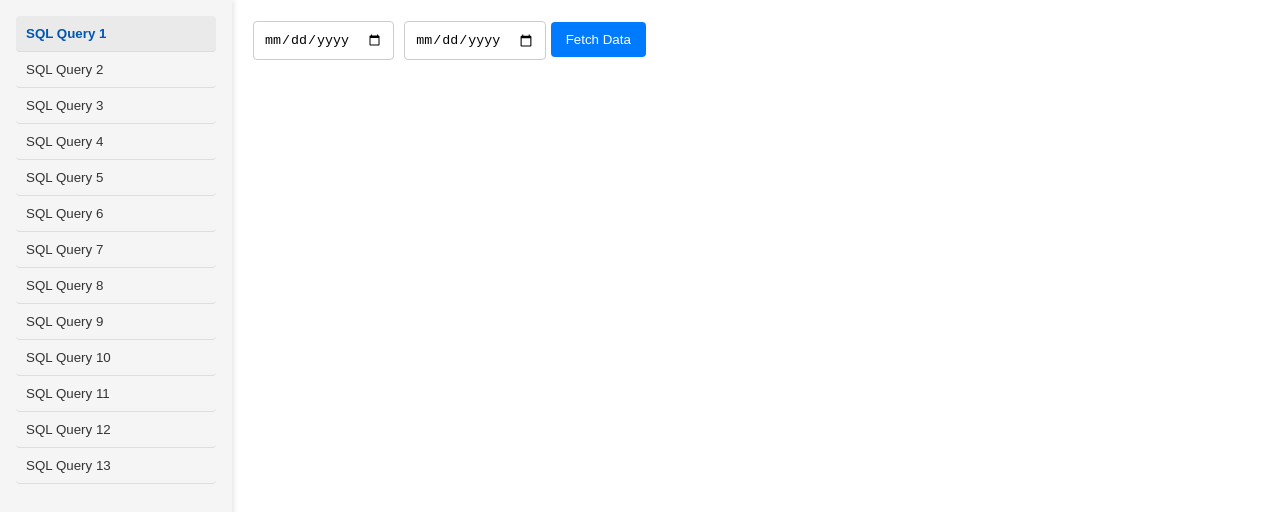
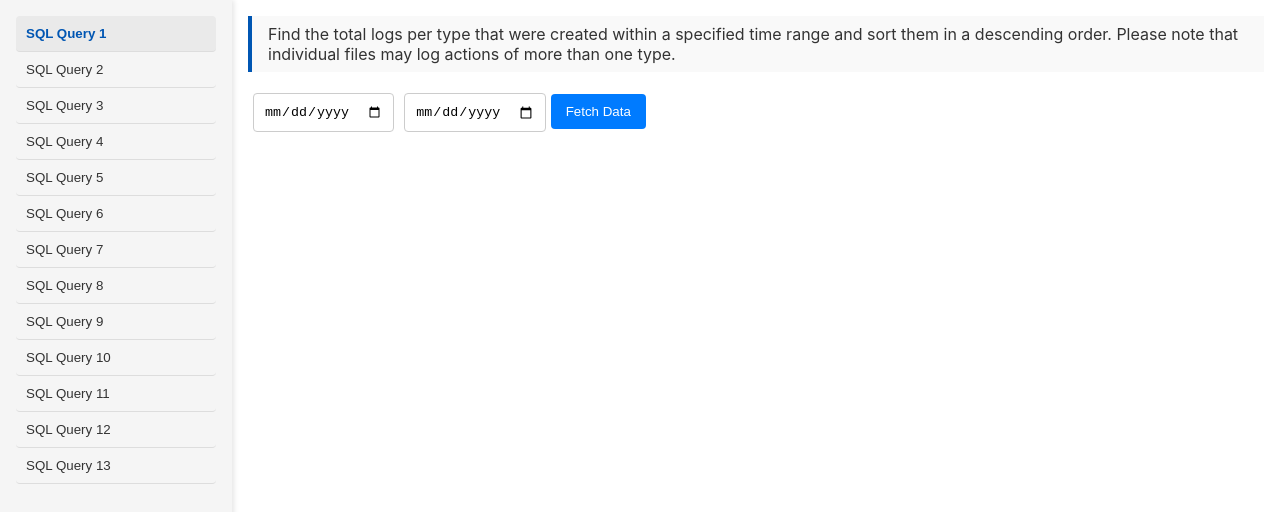
Before and after one commit to panosvlo/logdb, a React (Create React App) app in the folder logdb-dashboard/: page / in a window 1280 px wide. Both pictures are taken after a click on the button "SQL Query 1". Shown: the top 512 px of the page. Built offline with nearby package versions, Linux system fonts and the light colour scheme.

Commit message:
Added description in the queries Fixed the sidebar order

```diff
--- a/logdb-dashboard/src/ApiForm.js
+++ b/logdb-dashboard/src/ApiForm.js
@@ -5,6 +5,7 @@ const ApiForm = ({ api, params, onParamChange, onSubmit }) => {
 
   return (
     <form onSubmit={onSubmit}>
+      <div className="api-description">{api.description}</div>
       {api.params.map((param, index) => (
         <input
           key={index}
--- a/logdb-dashboard/src/App.css
+++ b/logdb-dashboard/src/App.css
@@ -89,4 +89,15 @@
   flex-grow: 1;
   padding: 1rem;
 }
-/* Continue with your existing styles below... */
+
+
+
+.api-description {
+  text-align: left;
+  padding: 0.5rem 1rem;
+  margin-bottom: 1rem;
+  border-left: 4px solid #0056b3; /* Add a left border for emphasis */
+  background-color: #f9f9f9; /* Light background for the description */
+  color: #333;
+  font-size: 1rem;
+}
--- a/logdb-dashboard/src/apiConfig.js
+++ b/logdb-dashboard/src/apiConfig.js
@@ -2,6 +2,7 @@ const apis = [
   {
     name: 'SQL Query 1',
     endpoint: '/api/logs/countByType',
+    description: 'Find the total logs per type that were created within a specified time range and sort them in a descending order. Please note that individual files may log actions of more than one type.',
     params: [
       { name: 'startDate', type: 'date', placeholder: 'Start Date', value: '' },
       { name: 'endDate', type: 'date', placeholder: 'End Date', value: '' }
@@ -10,8 +11,9 @@ const apis = [
   {
     name: 'SQL Query 2',
     endpoint: '/api/logs/total-per-day',
+    description: 'Find the total logs per day for a specific action type and time range.',
     params: [
-      { name: 'method', type: 'text', placeholder: 'HTTP Method', value: 'GET' }, // Assuming 'GET' is the default value
+      { name: 'method', type: 'text', placeholder: 'HTTP Method', value: 'GET' },
       { name: 'startDate', type: 'date', placeholder: 'Start Date', value: '' },
       { name: 'endDate', type: 'date', placeholder: 'End Date', value: '' }
     ]
@@ -19,6 +21,7 @@ const apis = [
   {
     name: 'SQL Query 3',
     endpoint: '/api/logs/mostCommonLog',
+    description: 'Find the most common log per source IP for a specific day.',
     params: [
       { name: 'specificDate', type: 'date', placeholder: 'Specific Date', value: '' }
     ]
@@ -26,6 +29,7 @@ const apis = [
   {
     name: 'SQL Query 4',
     endpoint: '/api/logs/topBlockActions',
+    description: 'Find the top-5 Block IDs with regards to total number of actions per day for a specific date range (for types that Block ID is available).',
     params: [
       { name: 'startDate', type: 'date', placeholder: 'Start Date', value: '' },
       { name: 'endDate', type: 'date', placeholder: 'End Date', value: '' }
@@ -33,36 +37,48 @@ const apis = [
   },
 	{
 	name: 'SQL Query 5',
+	endpoint: '/api/logs/referrers/multiple-resources',
+	description: 'Find the referers (if any) that have led to more than one resources.',
+	params: [] // No parameters required for this API
+	},
+  {
+    name: 'SQL Query 6',
     endpoint: '/api/logs/secondMostCommonResource',
+    description: 'Find the 2nd–most–common resource requested.',
     params: [
       // This API doesn't require any parameters
     ]
   },
   {
-    name: 'SQL Query 6',
+    name: 'SQL Query 7',
     endpoint: '/api/logs/accessLogsSize',
+    description: 'Find the access log (all fields) where the size is less than a specified number.',
     params: [
       { name: 'size', type: 'number', placeholder: 'Size', value: '300' } // Default value set to 300
     ]
   },
     {
-      name: 'SQL Query 7',
-      endpoint: '/api/logs/accessLogs/firefox',
-      params: [] // No parameters required for this API
-    },
-    {
       name: 'SQL Query 8',
       endpoint: '/api/logs/blocks',
+      description: 'Find the blocks that have been replicated the same day that they have also been served.',
       params: [] // No parameters required for this API
     },
     {
       name: 'SQL Query 9',
       endpoint: '/api/logs/blockAllocationsAndReplicationsSameHour',
+      description: ' Find the blocks that have been replicated the same day and hour that they have also been served.',
       params: [] // No parameters required for this API
     },
 	{
       name: 'SQL Query 10',
+      endpoint: '/api/logs/accessLogs/firefox',
+      description: 'Find access logs that specified a particular version of Firefox as their browser.',
+      params: [] // No parameters required for this API
+    },
+    {
+      name: 'SQL Query 11',
       endpoint: '/api/logs/methodUsage',
+      description: 'Find IPs that have issued a particular HTTP method on a particular time range.',
       params: [
           { name: 'httpMethod', type: 'text', placeholder: 'HTTP Method', value: 'GET' },
           { name: 'startDate', type: 'date', placeholder: 'Start Date', value: '' },
@@ -70,8 +86,9 @@ const apis = [
         ]
       },
       {
-        name: 'SQL Query 11',
+        name: 'SQL Query 12',
         endpoint: '/api/logs/ipsWithTwoMethods',
+        description: 'Find IPs that have issued two particular HTTP methods on a particular time range.',
         params: [
           { name: 'method1', type: 'text', placeholder: 'Method 1', value: 'GET' },
           { name: 'method2', type: 'text', placeholder: 'Method 2', value: 'POST' },
@@ -80,18 +97,14 @@ const apis = [
         ]
       },
       {
-        name: 'SQL Query 12',
+        name: 'SQL Query 13',
         endpoint: '/api/logs/distinctMethods',
+        description: 'Find IPs that have issued any four distinct HTTP methods on a particular time range',
         params: [
           { name: 'startDate', type: 'date', placeholder: 'Start Date', value: '' },
           { name: 'endDate', type: 'date', placeholder: 'End Date', value: '' },
-          { name: 'minMethods', type: 'number', placeholder: 'Minimum Methods', value: 2 }
+          { name: 'minMethods', type: 'number', placeholder: 'Minimum Methods', value: 4 }
         ]
-      },
-      {
-        name: 'SQL Query 13',
-        endpoint: '/api/logs/referrers/multiple-resources',
-        params: [] // No parameters required for this API
       },
 ];
 
--- a/logdb-dashboard/src/index.css
+++ b/logdb-dashboard/src/index.css
@@ -68,3 +68,15 @@ tr:nth-child(even) td {
 tr:hover td {
   background-color: #f1f1f1;
 }
+
+
+
+.api-description {
+  text-align: left;
+  padding: 0.5rem 1rem;
+  margin-bottom: 1rem;
+  border-left: 4px solid #0056b3; /* Add a left border for emphasis */
+  background-color: #f9f9f9; /* Light background for the description */
+  color: #333;
+  font-size: 1rem;
+}
```
Lines whose indentation alone changed are shown as unchanged.
